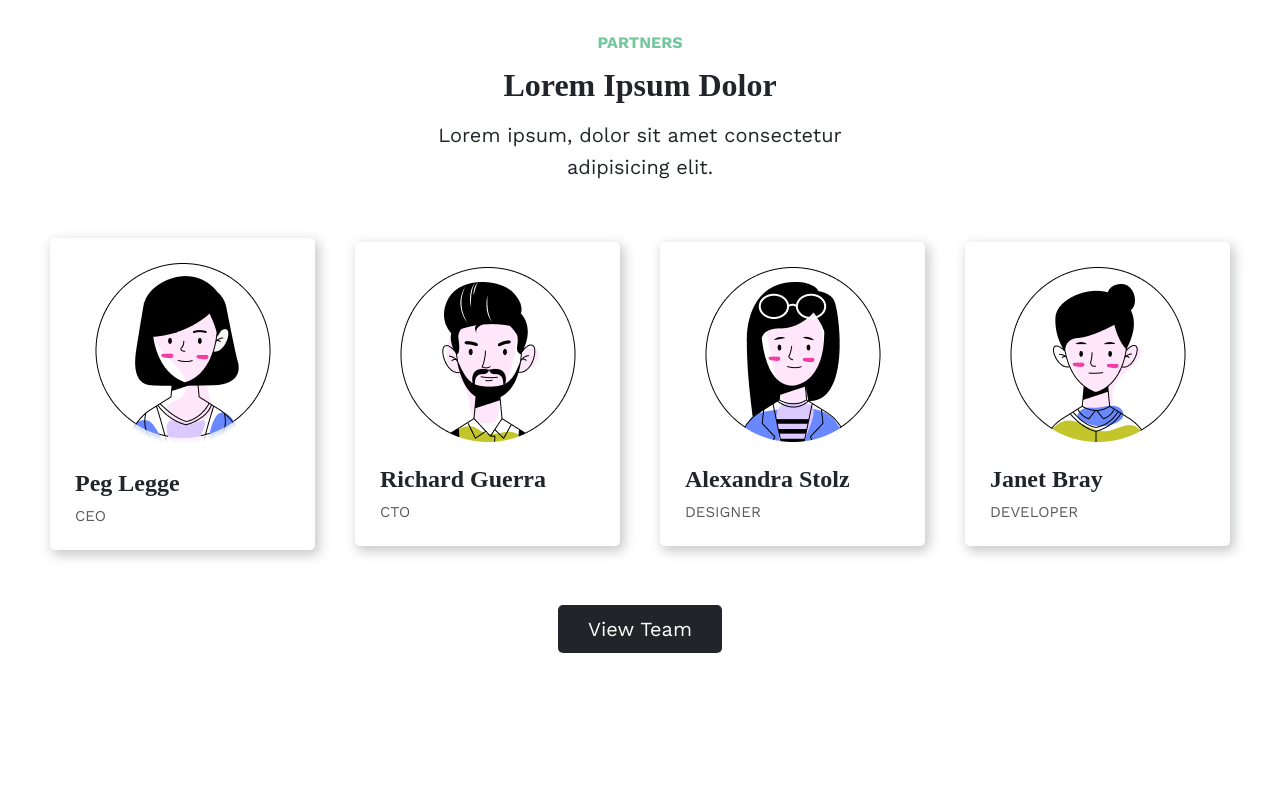
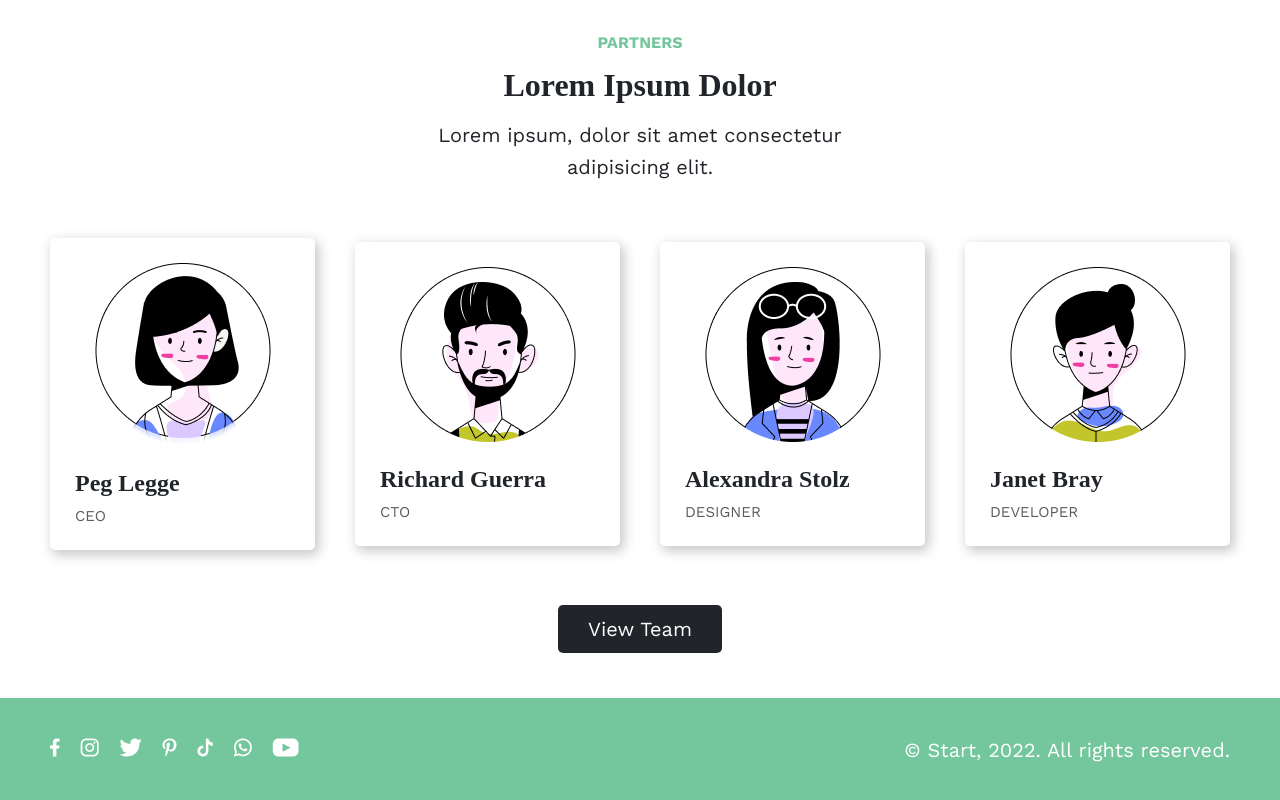
Before and after one commit to HamdyShehiet/Start_Web_Development, a React (Vite) app: page / in a window 1280 px wide. Shown: the part 2467-3267 px from the top of the page. Before the commit the page ends 3165 px from the top, so only its background shows below. Built offline with nearby package versions, Linux system fonts and the light colour scheme.

Commit message:
Add: Footer Component

```diff
--- a/src/App.css
+++ b/src/App.css
@@ -49,6 +49,11 @@ a{
     font: inherit;
     color: inherit;
     text-decoration: none;
+}
+input,
+textarea{
+    outline: none;
+    border: none;
 }
 img{
     max-width: 100%;
@@ -388,6 +393,8 @@ section{
 }
 .contact-us .container .component .form-box form >div input{
     padding: 10px;
+    border: 1px solid var(--dark-color-50);
+    border-radius: 12px;
 }
 .contact-us .container .component .form-box form >div textarea{
     padding: 10px;
@@ -395,7 +402,37 @@ section{
     max-width: 100%;
     max-height: 300px;
     min-height: 80px;
+    border: 1px solid var(--dark-color-50);
+    border-radius: 12px;
 }
 .contact-us .container .component .map iframe{
     width: 100%;
 }
+footer{
+    padding: 40px 0;
+    background-color: var(--green-color-100);
+}
+footer .container{
+    flex-wrap: wrap;
+    align-items: center;
+    font-family: var(--ff-work-sans);
+    font-size: clamp(var(--fs-20px) - 6px ,5vw ,var(--fs-20px));
+    color: var(--white-color-100);
+}
+footer .container .social-links{
+    flex-wrap: wrap;
+    align-items: center;
+    justify-content: center;
+    gap: 20px;
+}
+@media (max-width:991px) {
+    footer .container{
+        justify-content: center;
+        gap:20px 120px;
+    }
+}
+@media (min-width:992px) {
+    footer .container{
+        justify-content: space-between;
+    }
+}
--- a/src/App.jsx
+++ b/src/App.jsx
@@ -1,9 +1,10 @@
 import './App.css'
 import Home from './components/pages/Home';
+import Header from './components/layouts/Header';
+import Footer from './components/layouts/Footer';
 import Contact from './components/pages/Contact';
 import Services from './components/pages/Services';
 import Portfolio from './components/pages/Portfolio';
-import Header from './components/layouts/Header';
 import { BrowserRouter, Route, Routes } from 'react-router'
 
 
@@ -20,6 +21,7 @@ function App() {
           <Route path='/contact'  element={<Contact />}/>
         </Routes>
       </main>
+      <Footer />
     </BrowserRouter>
   )
 }
--- a/src/components/layouts/Footer.jsx
+++ b/src/components/layouts/Footer.jsx
@@ -0,0 +1,23 @@
+
+
+function Footer(){
+
+    return (
+        <footer>
+        <div className="container flex">
+            <div className="social-links flex">
+                <a href="#"><img src="./src/assets/icons/facebook.webp" alt="Facebook Icon" /></a>
+                <a href="#"><img src="./src/assets/icons/instagram.webp" alt="Instagram Icon" /></a>
+                <a href="#"><img src="./src/assets/icons/twitter.webp" alt="Twitter Icon" /></a>
+                <a href="#"><img src="./src/assets/icons/pinterest.webp" alt="Pinterest Icon" /></a>
+                <a href="#"><img src="./src/assets/icons/tiktok.webp" alt="Tiktok Icon" /></a>
+                <a href="#"><img src="./src/assets/icons/whatsapp.webp" alt="Whatsapp Icon" /></a>
+                <a href="#"><img src="./src/assets/icons/youtube.webp" alt="Youtube Icon" /></a>
+            </div>
+            <p className="copyright">&copy; Start, 2022. All rights reserved.</p>
+        </div>
+    </footer>
+    )
+}
+
+export default Footer;
```
